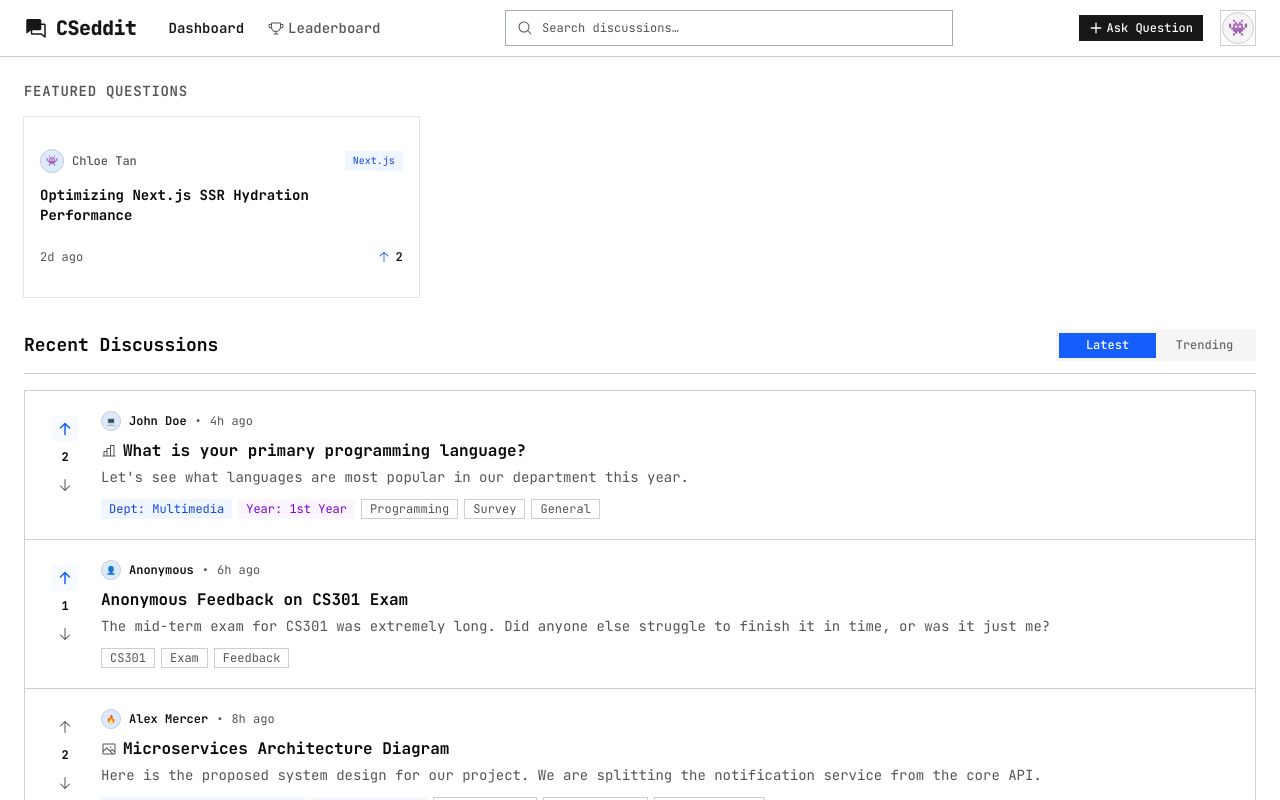
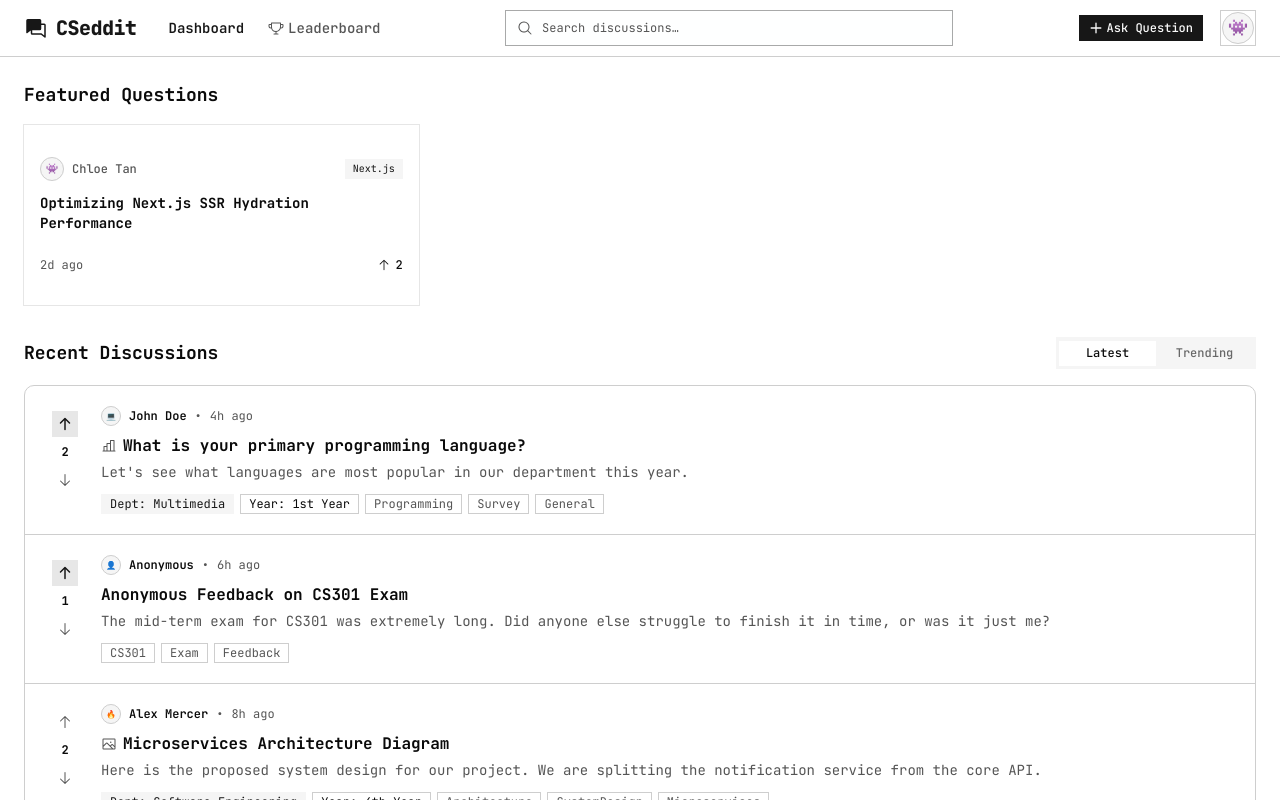
Before and after one commit to oscar-chj/cseddit, a Next.js app: page / in a window 1280 px wide. Shown: the top 800 px of the page. Built offline with nearby package versions, Linux system fonts and the light colour scheme.

Commit message:
style: remove hardcoded colors and round corner elements on dashboard page

```diff
--- a/src/app/page.tsx
+++ b/src/app/page.tsx
@@ -51,16 +51,16 @@ export default function Dashboard() {
   if (!mounted) {
     return (
       <div className="mx-auto max-w-7xl animate-pulse space-y-8 px-4 py-6 sm:px-6">
-        <div className="h-6 w-48 rounded-none bg-muted" />
+        <div className="h-6 w-48 bg-muted" />
         <div className="grid grid-cols-1 gap-6 md:grid-cols-3">
           {[1, 2, 3].map((i) => (
-            <div key={i} className="h-32 rounded-none bg-muted" />
+            <div key={i} className="h-32 bg-muted" />
           ))}
         </div>
-        <div className="h-10 w-full rounded-none bg-muted" />
+        <div className="h-10 w-full bg-muted" />
         <div className="space-y-4">
           {[1, 2, 3].map((i) => (
-            <div key={i} className="h-24 rounded-none bg-muted" />
+            <div key={i} className="h-24 bg-muted" />
           ))}
         </div>
       </div>
@@ -87,7 +87,7 @@ export default function Dashboard() {
     <div className="mx-auto max-w-7xl space-y-8 px-4 py-6 sm:px-6">
       {/* Featured Section */}
       <div>
-        <h2 className="mb-4 text-sm font-semibold tracking-wider text-muted-foreground uppercase">
+        <h2 className="mb-4 text-lg font-bold text-foreground">
           Featured Questions
         </h2>
         <div className="grid grid-cols-1 gap-6 md:grid-cols-3">
@@ -96,28 +96,28 @@ export default function Dashboard() {
             return (
               <Card
                 key={post.id}
-                className="flex flex-col justify-between rounded-none border-border transition-colors hover:border-blue-500/50"
+                className="flex flex-col justify-between border-border transition-colors hover:border-primary/50"
               >
                 <CardHeader className="p-4 pb-2">
                   <div className="mb-2 flex items-center justify-between">
                     {post.authorId !== "anonymous" ? (
                       <Link
                         href={`/profiles/${post.authorId}`}
-                        className="flex items-center gap-2 hover:text-blue-600 group"
+                        className="group flex items-center gap-2 hover:text-primary"
                       >
                         <Avatar className="h-6 w-6 cursor-pointer">
-                          <AvatarFallback className="bg-blue-100 text-[10px] text-blue-800">
+                          <AvatarFallback className="text-[10px]">
                             {post.authorAvatar}
                           </AvatarFallback>
                         </Avatar>
-                        <span className="max-w-[120px] truncate text-xs font-medium text-muted-foreground group-hover:text-blue-600 group-hover:underline">
+                        <span className="max-w-[120px] truncate text-xs font-medium text-muted-foreground group-hover:text-primary group-hover:underline">
                           {post.authorName}
                         </span>
                       </Link>
                     ) : (
                       <div className="flex items-center gap-2">
                         <Avatar className="h-6 w-6">
-                          <AvatarFallback className="bg-blue-100 text-[10px] text-blue-800">
+                          <AvatarFallback className="text-[10px]">
                             {post.authorAvatar}
                           </AvatarFallback>
                         </Avatar>
@@ -128,12 +128,12 @@ export default function Dashboard() {
                     )}
                     <Badge
                       variant="secondary"
-                      className="border-none bg-blue-50 px-2 text-[10px] font-normal text-blue-700 hover:bg-blue-50"
+                      className="border-none px-2 text-[10px] font-normal"
                     >
                       {post.tags[0]}
                     </Badge>
                   </div>
-                  <CardTitle className="line-clamp-2 flex items-center gap-1.5 text-sm font-bold transition-colors hover:text-blue-600">
+                  <CardTitle className="line-clamp-2 flex items-center gap-1.5 text-sm font-bold transition-colors hover:text-primary">
                     {getPostTypeIcon(post.postType)}
                     <Link href={`/posts/${post.id}`}>{post.title}</Link>
                   </CardTitle>
@@ -142,7 +142,7 @@ export default function Dashboard() {
                   <span>{formatTimeAgo(post.timestamp)}</span>
                   <div className="flex items-center gap-3">
                     <span className="flex items-center gap-1 font-medium text-foreground">
-                      <ArrowUpIcon className="h-3.5 w-3.5 text-blue-600" />
+                      <ArrowUpIcon className="h-3.5 w-3.5 text-primary" />
                       {score}
                     </span>
                   </div>
@@ -155,7 +155,7 @@ export default function Dashboard() {
 
       {/* Main feed list */}
       <div className="space-y-4">
-        <div className="flex flex-col gap-4 border-b border-border pb-3 sm:flex-row sm:items-center sm:justify-between">
+        <div className="flex flex-col gap-4 sm:flex-row sm:items-center sm:justify-between">
           <h2 className="text-lg font-bold text-foreground">
             Recent Discussions
           </h2>
@@ -166,16 +166,10 @@ export default function Dashboard() {
             className="w-full sm:w-auto"
           >
             <TabsList className="grid h-9 w-full grid-cols-2 sm:w-[200px]">
-              <TabsTrigger
-                value="latest"
-                className="text-xs data-[state=active]:bg-blue-600 data-[state=active]:text-white"
-              >
+              <TabsTrigger value="latest" className="text-xs">
                 Latest
               </TabsTrigger>
-              <TabsTrigger
-                value="trending"
-                className="text-xs data-[state=active]:bg-blue-600 data-[state=active]:text-white"
-              >
+              <TabsTrigger value="trending" className="text-xs">
                 Trending
               </TabsTrigger>
             </TabsList>
@@ -183,7 +177,7 @@ export default function Dashboard() {
         </div>
 
         {/* Chronological feed post cards */}
-        <div className="divide-y divide-border overflow-hidden rounded-none border bg-card">
+        <div className="divide-y divide-border overflow-hidden rounded-lg border bg-card">
           {displayedPosts.length === 0 ? (
             <div className="p-8 text-center text-sm text-muted-foreground">
               No discussions found.
@@ -197,15 +191,16 @@ export default function Dashboard() {
                   className="flex flex-col gap-4 p-5 transition-colors hover:bg-muted/30 md:flex-row md:items-start"
                 >
                   {/* Scores Sidebar (Desktop) */}
-                  <div className="hidden min-w-[40px] flex-col items-center justify-center gap-1.5 rounded-none bg-transparent py-1 text-center md:flex">
+                  <div className="hidden min-w-[40px] flex-col items-center justify-center gap-1.5 bg-transparent py-1 text-center md:flex">
                     <Button
                       size="icon"
                       variant="ghost"
                       onClick={() => handleVote(post.id, "up", post.authorId)}
-                      className={`h-7 w-7 rounded-none ${
+                      aria-label="Upvote discussion"
+                      className={`size-7 ${
                         post.upvotes.includes(currentUserId)
-                          ? "bg-blue-50/50 text-blue-600"
-                          : "text-muted-foreground hover:text-blue-600"
+                          ? "bg-primary/10 text-primary"
+                          : "text-muted-foreground hover:text-primary"
                       }`}
                     >
                       <ArrowUpIcon
@@ -224,10 +219,11 @@ export default function Dashboard() {
                       size="icon"
                       variant="ghost"
                       onClick={() => handleVote(post.id, "down", post.authorId)}
-                      className={`h-7 w-7 rounded-none ${
+                      aria-label="Downvote discussion"
+                      className={`size-7 ${
                         post.downvotes.includes(currentUserId)
-                          ? "bg-red-50/50 text-red-600"
-                          : "text-muted-foreground hover:text-red-600"
+                          ? "bg-destructive/10 text-destructive"
+                          : "text-muted-foreground hover:text-destructive"
                       }`}
                     >
                       <ArrowDownIcon
@@ -247,21 +243,21 @@ export default function Dashboard() {
                       {post.authorId !== "anonymous" ? (
                         <Link
                           href={`/profiles/${post.authorId}`}
-                          className="flex items-center gap-2 hover:text-blue-600 group"
+                          className="group flex items-center gap-2 hover:text-primary"
                         >
                           <Avatar className="h-5 w-5 cursor-pointer">
-                            <AvatarFallback className="bg-blue-100 text-[8px] text-blue-800">
+                            <AvatarFallback className="text-[8px]">
                               {post.authorAvatar}
                             </AvatarFallback>
                           </Avatar>
-                          <span className="font-semibold text-foreground group-hover:text-blue-600 group-hover:underline">
+                          <span className="font-semibold text-foreground group-hover:text-primary group-hover:underline">
                             {post.authorName}
                           </span>
                         </Link>
                       ) : (
                         <>
                           <Avatar className="h-5 w-5">
-                            <AvatarFallback className="bg-blue-100 text-[8px] text-blue-800">
+                            <AvatarFallback className="text-[8px]">
                               {post.authorAvatar}
                             </AvatarFallback>
                           </Avatar>
@@ -275,7 +271,7 @@ export default function Dashboard() {
                       {post.isFeatured && (
                         <>
                           <span>•</span>
-                          <span className="inline-flex items-center gap-0.5 rounded-none bg-blue-50 px-1.5 py-0.5 text-[10px] font-bold text-blue-600">
+                          <span className="inline-flex items-center gap-0.5 rounded-sm bg-primary/10 px-1.5 py-0.5 text-[10px] font-bold text-primary">
                             Featured
                           </span>
                         </>
@@ -283,7 +279,7 @@ export default function Dashboard() {
                     </div>
 
                     <Link href={`/posts/${post.id}`} className="group block">
-                      <h3 className="flex items-center gap-1.5 text-base font-bold text-foreground transition-colors group-hover:text-blue-600">
+                      <h3 className="flex items-center gap-1.5 text-base font-bold text-foreground transition-colors group-hover:text-primary">
                         {getPostTypeIcon(post.postType)}
                         {post.title}
                       </h3>
@@ -297,14 +293,16 @@ export default function Dashboard() {
                       <div className="flex flex-wrap items-center gap-1.5">
                         {post.authorDepartment && (
                           <Badge
-                            className="rounded-none bg-blue-50 text-blue-700 hover:bg-blue-50 border-none text-xs font-normal"
+                            variant="secondary"
+                            className="text-xs font-normal"
                           >
                             Dept: {post.authorDepartment}
                           </Badge>
                         )}
                         {post.authorYearOfStudy && (
                           <Badge
-                            className="rounded-none bg-purple-50 text-purple-700 hover:bg-purple-50 border-none text-xs font-normal"
+                            variant="outline"
+                            className="text-xs font-normal"
                           >
                             Year: {post.authorYearOfStudy}
                           </Badge>
@@ -313,7 +311,7 @@ export default function Dashboard() {
                           <Badge
                             key={tag}
                             variant="outline"
-                            className="border-border text-xs font-normal text-muted-foreground transition-colors hover:bg-blue-50 hover:text-blue-600"
+                            className="border-border text-xs font-normal text-muted-foreground transition-colors hover:bg-accent hover:text-accent-foreground"
                           >
                             {tag}
                           </Badge>
@@ -322,16 +320,17 @@ export default function Dashboard() {
 
                       {/* Vote summary for mobile */}
                       <div className="flex items-center gap-3 text-xs text-muted-foreground md:hidden">
-                        <div className="flex h-7 items-center overflow-hidden rounded-none bg-transparent">
+                        <div className="flex h-7 items-center overflow-hidden bg-transparent">
                           <Button
                             size="icon"
                             variant="ghost"
                             onClick={() =>
                               handleVote(post.id, "up", post.authorId)
                             }
-                            className={`h-7 w-7 rounded-none ${
+                            aria-label="Upvote discussion"
+                            className={`size-7 ${
                               post.upvotes.includes(currentUserId)
-                                ? "bg-blue-50/50 text-blue-600"
+                                ? "bg-primary/10 text-primary"
                                 : "text-muted-foreground"
                             }`}
                           >
@@ -353,9 +352,10 @@ export default function Dashboard() {
                             onClick={() =>
                               handleVote(post.id, "down", post.authorId)
                             }
-                            className={`h-7 w-7 rounded-none ${
+                            aria-label="Downvote discussion"
+                            className={`size-7 ${
                               post.downvotes.includes(currentUserId)
-                                ? "bg-red-50/50 text-red-600"
+                                ? "bg-destructive/10 text-destructive"
                                 : "text-muted-foreground"
                             }`}
                           >
@@ -389,7 +389,7 @@ export default function Dashboard() {
               variant="outline"
               size="sm"
               onClick={() => setVisibleCount((prev) => prev + 5)}
-              className="rounded-none border-border transition-colors hover:bg-blue-50 hover:text-blue-600"
+              className="border-border"
             >
               Load more
             </Button>
```
